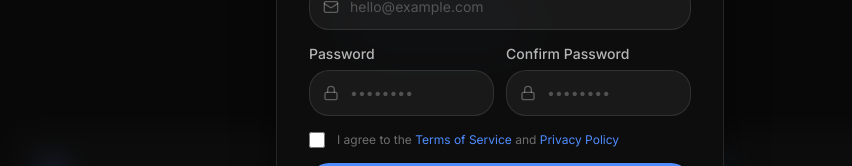
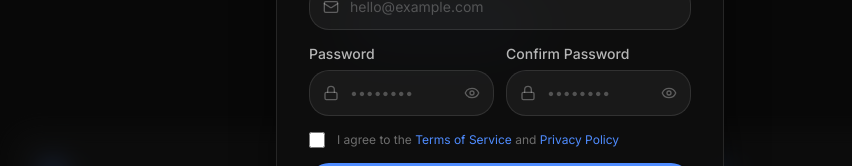
Before and after one commit to mistOfTime/GetMog, a React (Vite) app: page / in a window 1280 px wide. Shown: the part 397-563 px from the top of the page, without its empty margins (140-992 px from the left). Built offline with nearby package versions, Linux system fonts and the light colour scheme; no server answers.

Commit message:
feat: password eye toggle on all password fields

```diff
--- a/src/components/ui/Input.tsx
+++ b/src/components/ui/Input.tsx
@@ -1,6 +1,7 @@
 import { cn } from '@/lib/utils'
 import type { InputHTMLAttributes, ReactNode } from 'react'
-import { forwardRef } from 'react'
+import { forwardRef, useState } from 'react'
+import { Eye, EyeOff } from 'lucide-react'
 
 interface InputProps extends InputHTMLAttributes<HTMLInputElement> {
   label?: string
@@ -10,7 +11,11 @@ interface InputProps extends InputHTMLAttributes<HTMLInputElement> {
 }
 
 export const Input = forwardRef<HTMLInputElement, InputProps>(
-  ({ label, error, icon, rightIcon, className, ...props }, ref) => {
+  ({ label, error, icon, rightIcon, className, type, ...props }, ref) => {
+    const [showPassword, setShowPassword] = useState(false)
+    const isPassword = type === 'password'
+    const inputType = isPassword ? (showPassword ? 'text' : 'password') : type
+
     return (
       <div className="w-full">
         {label && (
@@ -24,18 +29,31 @@ export const Input = forwardRef<HTMLInputElement, InputProps>(
           )}
           <input
             ref={ref}
+            type={inputType}
             className={cn(
               'w-full bg-white/5 border border-white/10 rounded-xl py-3 text-white placeholder-white/25 text-sm',
               'focus:outline-none focus:border-[#4F8CFF]/50 focus:ring-1 focus:ring-[#4F8CFF]/20',
               'transition-all duration-200',
-              icon ? 'pl-10 pr-4' : 'px-4',
-              rightIcon ? 'pr-10' : '',
+              icon ? 'pl-10' : 'pl-4',
+              (isPassword || rightIcon) ? 'pr-10' : 'pr-4',
               error && 'border-red-500/50 focus:border-red-500/50 focus:ring-red-500/20',
               className
             )}
             {...props}
           />
-          {rightIcon && (
+          {/* Password toggle */}
+          {isPassword && (
+            <button
+              type="button"
+              onClick={() => setShowPassword(!showPassword)}
+              className="absolute right-3.5 top-1/2 -translate-y-1/2 text-white/30 hover:text-white/60 transition-colors"
+              tabIndex={-1}
+            >
+              {showPassword ? <EyeOff className="w-4 h-4" /> : <Eye className="w-4 h-4" />}
+            </button>
+          )}
+          {/* Custom right icon (non-password) */}
+          {!isPassword && rightIcon && (
             <div className="absolute right-3.5 top-1/2 -translate-y-1/2 text-white/30">
               {rightIcon}
             </div>
```
